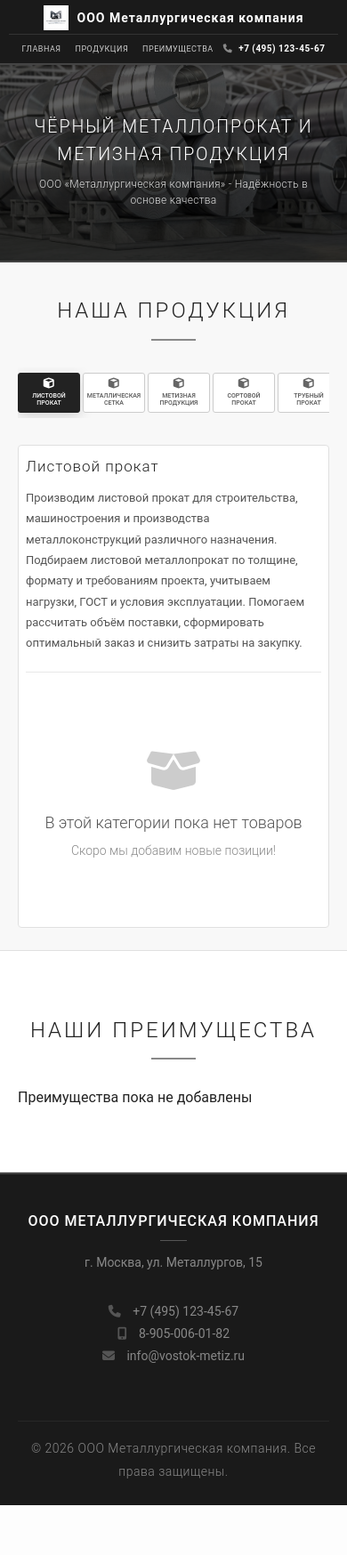
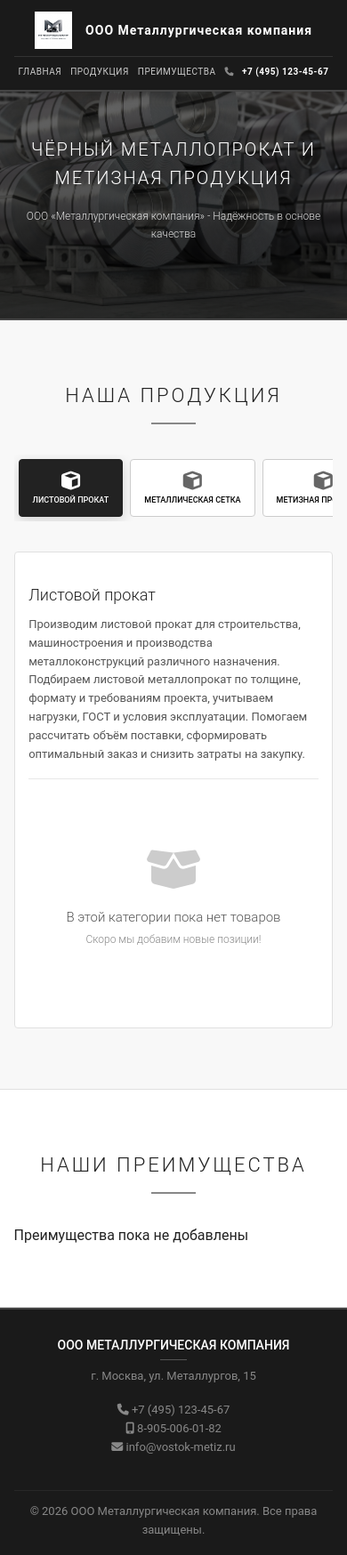
Before and after one commit to BogdanChelnokov/metallcompany, a Django app: page / in a window 390 px wide. Shown: the whole page at 89% size. Before the commit the page ends 1692 px from the top, so only its background shows below. Run offline with Django 5.2, Linux system fonts and the light colour scheme; data comes from the database, SQL or seed files in the repository; data that the repository does not hold is empty.

Commit message:
Update style.css
fix

```diff
--- a/static/css/style.css
+++ b/static/css/style.css
@@ -1,8 +1,7 @@
 /* ============================================
    static/css/style.css
    Строгий черно-белый стиль
-   Адаптивная шапка в одну строку
-   Резиновый hero с автоматическими отступами
+   Минималистичный и глубоко адаптивный код
    ============================================ */
 
 /* ===== ОБЩИЕ НАСТРОЙКИ ===== */
@@ -22,7 +21,7 @@ body {
 .container {
     max-width: 1200px;
     margin: 0 auto;
-    padding: 0 20px;
+    padding: 0 4vw; /* Плавные боковые отступы вместо жестких px */
 }
 
 a {
@@ -34,7 +33,7 @@ a {
 header {
     background: #1a1a1a;
     color: #ffffff;
-    padding: 12px 0;
+    padding: 1.5vh 0; /* Высота шапки зависит от высоты экрана */
     position: fixed;
     width: 100%;
     top: 0;
@@ -45,8 +44,9 @@ header {
 
 header .container {
     display: flex;
-    justify-content: space-between;
+    justify-content: space-between; /* На ПК: логотип слева, навигация справа */
     align-items: center;
+    gap: 15px;
 }
 
 /* ===== ЛОГОТИП ===== */
@@ -54,18 +54,17 @@ header .container {
     display: flex;
     align-items: center;
     gap: 15px;
-    margin-right: 40px;
     flex-shrink: 0;
 }
 
 .logo img {
-    height: 50px;
+    height: clamp(30px, 5vh, 50px); /* Масштабируется от высоты экрана */
     width: auto;
     object-fit: contain;
 }
 
 .company-name {
-    font-size: 28px;
+    font-size: clamp(14px, 2.5vw, 28px);
     font-weight: 700;
     color: #ffffff;
     letter-spacing: 1px;
@@ -76,19 +75,16 @@ header .container {
 nav {
     display: flex;
     align-items: center;
-    gap: 20px;
-    flex-wrap: nowrap;
+    gap: clamp(10px, 2vw, 20px);
 }
 
 nav a {
     color: #cccccc;
-    text-decoration: none;
-    font-size: 13px;
-    font-weight: 400;
-    transition: color 0.3s ease;
+    font-size: clamp(10px, 1.2vw, 13px);
     text-transform: uppercase;
     letter-spacing: 0.5px;
     white-space: nowrap;
+    transition: color 0.3s ease;
 }
 
 nav a:hover {
@@ -98,66 +94,60 @@ nav a:hover {
 .nav-phone {
     color: #ffffff !important;
     font-weight: 600 !important;
-    font-size: 14px !important;
-    padding-left: 20px;
     border-left: 1px solid #555555;
-    white-space: nowrap;
+    padding-left: clamp(10px, 1.5vw, 20px);
 }
 
 .nav-phone i {
-    margin-right: 8px;
+    margin-right: 6px;
     color: #888888;
 }
 
-/* ===== HERO (РЕЗИНОВЫЙ) ===== */
+/* ===== HERO SECTION ===== */
 .hero {
     background:
         linear-gradient(rgba(0, 0, 0, 0.55), rgba(0, 0, 0, 0.75)),
         url('/static/images/factory-bg.jpg') center/cover no-repeat fixed;
     color: #ffffff;
-    padding: 12vh 0 8vh;
-    text-align: center;
-    border-bottom: 2px solid #444444;
-    min-height: 60vh;
+    padding: 15vh 0 10vh;
+    min-height: 65vh;
     display: flex;
     align-items: center;
     justify-content: center;
     flex-direction: column;
+    text-align: center;
+    border-bottom: 2px solid #444444;
 }
 
 .hero h1 {
-    font-size: clamp(28px, 5vw, 44px);
+    font-size: clamp(20px, 5vw, 44px);
     font-weight: 300;
-    margin-bottom: 15px;
+    margin-bottom: 2vh;
     letter-spacing: 2px;
     text-transform: uppercase;
-    color: #ffffff;
 }
 
 .hero p {
-    font-size: clamp(14px, 2.5vw, 18px);
+    font-size: clamp(12px, 2vw, 18px);
     max-width: 750px;
     margin: 0 auto;
     opacity: 0.85;
-    line-height: 1.8;
+    line-height: 1.7;
     font-weight: 300;
-    letter-spacing: 0.3px;
-    padding: 0 20px;
 }
 
 /* ===== ПРОДУКЦИЯ ===== */
 .products-section {
-    padding: 60px 0 50px;
+    padding: 8vh 0;
     background: #f8f8f8;
     border-bottom: 1px solid #e0e0e0;
 }
 
 .section-title {
     text-align: center;
-    font-size: 32px;
+    font-size: clamp(22px, 4vw, 32px);
     font-weight: 300;
-    color: #222222;
-    margin-bottom: 30px;
+    margin-bottom: 4vh;
     letter-spacing: 3px;
     text-transform: uppercase;
 }
@@ -168,46 +158,42 @@ nav a:hover {
     width: 50px;
     height: 2px;
     background: #888888;
-    margin: 12px auto 0;
+    margin: 1.5vh auto 0;
 }
 
-/* ===== КАТЕГОРИИ ===== */
+/* ===== ТАБЫ КАТЕГОРИЙ ===== */
 .category-tabs {
     display: flex;
-    flex-wrap: nowrap;
     justify-content: center;
-    gap: 6px;
-    margin-bottom: 30px;
+    gap: 8px;
+    margin-bottom: 4vh;
     overflow-x: auto;
-    padding: 10px 0;
+    padding: 5px;
     -webkit-overflow-scrolling: touch;
     scrollbar-width: none;
 }
 
 .category-tabs::-webkit-scrollbar {
-    height: 0;
-    background: transparent;
+    display: none;
 }
 
 .category-btn {
     display: flex;
     flex-direction: column;
     align-items: center;
-    gap: 4px;
-    padding: 10px 14px;
+    justify-content: center;
+    gap: 6px;
+    padding: 1.5vh 15px;
     background: #ffffff;
     border: 1.5px solid #cccccc;
     border-radius: 4px;
     cursor: pointer;
-    transition: all 0.3s ease;
-    min-width: 80px;
-    max-width: 110px;
+    min-width: clamp(70px, 10vw, 110px);
     flex-shrink: 0;
     font-family: inherit;
-    font-size: 11px;
-    color: #555555;
+    font-size: clamp(9px, 1vw, 11px);
     text-transform: uppercase;
-    letter-spacing: 0.5px;
+    transition: all 0.3s ease;
 }
 
 .category-btn:hover {
@@ -223,16 +209,12 @@ nav a:hover {
     box-shadow: 0 4px 15px rgba(0, 0, 0, 0.15);
 }
 
-.category-btn.active .category-icon {
-    filter: brightness(100);
-}
-
 .category-icon {
-    width: 28px;
-    height: 28px;
+    width: clamp(18px, 3vh, 28px);
+    height: clamp(18px, 3vh, 28px);
     object-fit: contain;
+    filter: grayscale(100%) brightness(0.4);
     transition: filter 0.3s;
-    filter: grayscale(100%) brightness(0.4);
 }
 
 .category-btn.active .category-icon {
@@ -240,9 +222,8 @@ nav a:hover {
 }
 
 .category-btn i {
-    font-size: 22px;
+    font-size: clamp(14px, 2.5vh, 22px);
     color: #666666;
-    transition: color 0.3s;
 }
 
 .category-btn.active i {
@@ -251,7 +232,6 @@ nav a:hover {
 
 .category-btn span {
     font-weight: 500;
-    font-size: 10px;
     line-height: 1.2;
     text-align: center;
 }
@@ -260,79 +240,46 @@ nav a:hover {
 .category-content {
     background: #ffffff;
     border-radius: 4px;
-    padding: 25px 20px;
+    padding: 4vh 4vw;
     border: 1px solid #e0e0e0;
-    min-height: 300px;
-    transition: opacity 0.3s ease;
-}
-
-.category-content-inner {
-    animation: fadeInContent 0.4s ease;
-}
-
-@keyframes fadeInContent {
-    from {
-        opacity: 0;
-        transform: translateY(10px);
-    }
-    to {
-        opacity: 1;
-        transform: translateY(0);
-    }
-}
-
-.loading-spinner {
-    display: flex;
-    flex-direction: column;
-    align-items: center;
-    justify-content: center;
-    min-height: 200px;
-    color: #888888;
-    font-size: 16px;
-    font-weight: 300;
-}
-
-.loading-spinner i {
-    font-size: 36px;
-    margin-bottom: 15px;
-    color: #666666;
+    min-height: 40vh;
 }
 
 .category-description {
-    margin-bottom: 25px;
-    padding-bottom: 20px;
+    margin-bottom: 3vh;
+    padding-bottom: 2vh;
     border-bottom: 1px solid #e8e8e8;
 }
 
 .category-description h3 {
-    font-size: 26px;
+    font-size: clamp(18px, 3vw, 26px);
     font-weight: 300;
-    color: #222222;
-    margin-bottom: 10px;
-    letter-spacing: 1px;
+    margin-bottom: 1vh;
 }
 
 .category-description p {
-    font-size: 15px;
+    font-size: clamp(13px, 1.5vw, 15px);
     color: #555555;
-    line-height: 1.8;
 }
 
-/* ===== ТОВАРЫ ===== */
+/* ===== СЕТКА ТОВАРОВ ===== */
 .products-grid {
     display: grid;
-    grid-template-columns: repeat(auto-fill, minmax(220px, 1fr));
+    grid-template-columns: repeat(auto-fill, minmax(clamp(140px, 18vw, 220px), 1fr));
     gap: 20px;
 }
 
 .product-card {
     background: #f8f8f8;
     border-radius: 4px;
-    padding: 18px 14px;
+    padding: 2vh 15px;
     text-align: center;
-    cursor: pointer;
+    border: 1px solid #e8e8e8;
+    display: flex;
+    flex-direction: column;
+    justify-content: space-between;
+    height: 100%;
     transition: all 0.3s ease;
-    border: 1px solid #e8e8e8;
 }
 
 .product-card:hover {
@@ -343,169 +290,142 @@ nav a:hover {
 
 .product-card .product-image {
     width: 100%;
-    height: 150px;
+    height: 18vh;
+    min-height: 100px;
     object-fit: contain;
-    border-radius: 4px;
-    margin-bottom: 12px;
     background: #ffffff;
     padding: 5px;
     filter: grayscale(100%);
     transition: filter 0.3s;
+    margin-bottom: 1.5vh;
 }
 
 .product-card:hover .product-image {
     filter: grayscale(0%);
 }
 
-.product-image-placeholder {
-    width: 100%;
-    height: 150px;
-    background: #eeeeee;
-    display: flex;
-    align-items: center;
-    justify-content: center;
-    border-radius: 4px;
-    font-size: 40px;
-    color: #aaaaaa;
-    margin-bottom: 12px;
-}
-
 .product-card h4 {
-    font-size: 15px;
+    font-size: clamp(12px, 1.5vw, 15px);
     font-weight: 500;
-    color: #222222;
-    margin-bottom: 8px;
-    min-height: 38px;
+    margin-bottom: 1vh;
+    display: -webkit-box;
+    -webkit-line-clamp: 2;
+    -webkit-box-orient: vertical;
+    overflow: hidden;
 }
 
 .product-card .product-spec {
-    font-size: 12px;
+    font-size: clamp(10px, 1.2vw, 12px);
     color: #777777;
-    margin: 2px 0;
+    margin-bottom: 1.5vh;
 }
 
 .product-card .btn-sm {
-    padding: 10px 24px;
-    font-size: 14px;
+    width: 100%;
+    padding: 1.2vh 15px;
+    font-size: clamp(11px, 1.3vw, 14px);
     background: #222222;
     color: #ffffff;
     border: none;
     border-radius: 4px;
     cursor: pointer;
+    text-transform: uppercase;
+    font-weight: 500;
     transition: all 0.3s ease;
-    display: inline-block;
-    text-transform: uppercase;
-    letter-spacing: 0.8px;
-    font-weight: 500;
 }
 
 .product-card .btn-sm:hover {
     background: #444444;
-    transform: translateY(-2px);
-    box-shadow: 0 4px 15px rgba(0, 0, 0, 0.15);
 }
 
 /* ===== ПУСТОЕ СООБЩЕНИЕ ===== */
 .empty-message {
     text-align: center;
-    padding: 60px 20px;
+    padding: 6vh 20px;
 }
 
 .empty-message i {
-    font-size: 50px;
+    font-size: clamp(35px, 6vh, 50px);
     color: #cccccc;
-    margin-bottom: 20px;
+    margin-bottom: 2vh;
 }
 
 .empty-message p {
-    font-size: 18px;
+    font-size: clamp(15px, 2.2vw, 18px);
     color: #555555;
-    margin-bottom: 5px;
+    margin-bottom: 0.5vh;
     font-weight: 300;
 }
 
 .empty-message .sub-text {
-    font-size: 14px;
+    font-size: clamp(12px, 1.5vw, 14px);
     color: #888888;
 }
 
 /* ===== ПРЕИМУЩЕСТВА ===== */
 .advantages-section {
     background: #ffffff;
-    padding: 70px 0;
+    padding: 8vh 0;
     border-bottom: 1px solid #e0e0e0;
 }
 
 .advantages-grid {
     display: grid;
-    grid-template-columns: repeat(auto-fit, minmax(260px, 1fr));
+    grid-template-columns: repeat(auto-fit, minmax(240px, 1fr));
     gap: 25px;
-    margin-top: 20px;
 }
 
 .advantage-item {
     text-align: center;
-    padding: 25px 20px;
+    padding: 3vh 20px;
     border-radius: 4px;
     border: 1px solid #e8e8e8;
+    background: #fafafa;
     transition: all 0.3s ease;
-    background: #fafafa;
 }
 
 .advantage-item:hover {
     transform: translateY(-4px);
-    box-shadow: 0 8px 25px rgba(0, 0, 0, 0.06);
     border-color: #888888;
 }
 
 .advantage-icon {
-    width: 50px;
-    height: 50px;
+    width: clamp(35px, 5vh, 50px);
+    height: clamp(35px, 5vh, 50px);
     object-fit: contain;
-    margin-bottom: 15px;
+    margin-bottom: 2vh;
     filter: grayscale(100%) brightness(0.3);
 }
 
-.advantage-item i {
-    font-size: 36px;
-    color: #555555;
-    margin-bottom: 15px;
-}
-
 .advantage-item h3 {
-    font-size: 17px;
+    font-size: clamp(14px, 1.8vw, 17px);
     font-weight: 500;
-    color: #222222;
-    margin-bottom: 10px;
-    letter-spacing: 0.5px;
+    margin-bottom: 1vh;
 }
 
 .advantage-item p {
     color: #777777;
-    font-size: 14px;
-    line-height: 1.7;
+    font-size: clamp(12px, 1.4vw, 14px);
 }
 
-/* ===== ПОДВАЛ ===== */
+/* ===== КОМПАКТНЫЙ ПОДВАЛ ===== */
 footer {
     background: #1a1a1a;
     color: #ffffff;
-    padding: 40px 0 25px;
+    padding: 3.5vh 0 2vh; /* Уменьшены отступы сверху/снизу */
     border-top: 2px solid #444444;
 }
 
 .footer-grid {
     display: grid;
     grid-template-columns: repeat(auto-fit, minmax(200px, 1fr));
-    gap: 30px;
+    gap: 2.5vh; /* Уменьшено расстояние между блоками подвала */
 }
 
 .footer-grid h3 {
-    font-size: 16px;
+    font-size: 14px;
     font-weight: 500;
-    margin-bottom: 12px;
-    color: #ffffff;
-    letter-spacing: 1px;
+    margin-bottom: 1vh;
     text-transform: uppercase;
 }
 
@@ -515,341 +435,114 @@ footer {
     width: 30px;
     height: 1px;
     background: #555555;
-    margin-top: 8px;
+    margin-top: 0.5vh;
 }
 
-.footer-grid p {
+.footer-grid p, .footer-grid a {
     color: #888888;
-    font-size: 14px;
-    line-height: 1.8;
-}
-
-.footer-grid a {
-    color: #aaaaaa;
-    text-decoration: none;
-    transition: color 0.3s ease;
+    font-size: 13px;
 }
 
 .footer-grid a:hover {
     color: #ffffff;
 }
 
-.footer-grid i {
-    margin-right: 10px;
-    color: #555555;
-}
-
 .footer-copy {
-    margin-top: 30px;
-    padding-top: 18px;
+    margin-top: 2.5vh;
+    padding-top: 1.5vh;
     border-top: 1px solid rgba(255, 255, 255, 0.06);
     text-align: center;
     color: #666666;
-    font-size: 13px;
-    font-weight: 300;
-    letter-spacing: 0.5px;
+    font-size: 12px;
 }
 
-/* ===== КНОПКИ ===== */
+/* ===== ОБЩИЕ КНОПКИ ===== */
 .btn {
     display: inline-block;
     background: #222222;
     color: #ffffff;
-    padding: 12px 32px;
+    padding: 1.5vh 32px;
     border-radius: 4px;
-    text-decoration: none;
-    font-weight: 400;
+    text-transform: uppercase;
     transition: all 0.3s ease;
-    border: none;
-    cursor: pointer;
-    font-size: 15px;
-    letter-spacing: 1px;
-    text-transform: uppercase;
 }
 
 .btn:hover {
     background: #444444;
     transform: translateY(-2px);
-    box-shadow: 0 4px 15px rgba(0, 0, 0, 0.15);
-}
-
-.btn-secondary {
-    background: #555555;
-}
-
-.btn-secondary:hover {
-    background: #777777;
 }
 
 /* ============================================
-   АДАПТИВНОСТЬ
+   МЕДИА-ЗАПРОСЫ
    ============================================ */
 
-@media (max-width: 1024px) {
-    .category-btn {
-        padding: 8px 10px;
-        min-width: 70px;
-        max-width: 95px;
-        font-size: 10px;
+@media (max-width: 768px) {
+    header .container {
+        flex-direction: column;
+        gap: 1vh;
     }
-    .category-icon {
-        width: 24px;
-        height: 24px;
+
+    .logo {
+        margin-right: 0;
     }
-    .category-btn i {
-        font-size: 18px;
+
+    nav {
+        width: 100%;
+        justify-content: center;
+        padding-top: 1vh;
+        border-top: 1px solid #333333;
+        flex-wrap: wrap;
     }
-    .category-btn span {
-        font-size: 9px;
+
+    .nav-phone {
+        border-left: none;
+        padding-left: 0;
     }
-    .hero h1 {
-        font-size: clamp(26px, 4.5vw, 34px);
+
+    /* Адаптированный Hero под центрирование текстов паддингами */
+    .hero {
+        background-attachment: scroll !important; /* Отключает параллакс на iOS во избежание багов */
+        min-height: auto;
+
+        /* Разные отступы: Сверху больше (компенсируем шапку), снизу меньше. Текст встает оптически ровно по центру */
+        padding-top: 16vh;
+        padding-bottom: 8vh;
     }
-    .hero p {
-        font-size: clamp(13px, 2.2vw, 16px);
-    }
-    .products-grid {
-        grid-template-columns: repeat(auto-fill, minmax(190px, 1fr));
-        gap: 16px;
-    }
-}
 
-@media (max-width: 768px) {
-    header {
-        padding: 8px 0;
-    }
-    header .container {
-        flex-wrap: wrap;
-        padding: 0 10px;
-        gap: 4px;
-        flex-direction: column;
-        align-items: center;
-    }
-    .logo {
-        gap: 10px;
-        margin-right: 0;
-        justify-content: center;
-        width: 100%;
-    }
-    .logo img {
-        height: 32px;
-    }
-    .company-name {
-        font-size: 16px;
-        text-align: center;
-        white-space: nowrap;
-    }
-    nav {
-        gap: 6px;
-        flex-wrap: wrap;
-        justify-content: center;
-        width: 100%;
-        padding-top: 6px;
-        border-top: 1px solid #333;
-    }
-    nav a {
-        font-size: 10px;
-        padding: 4px 6px;
-        white-space: nowrap;
-    }
-    .nav-phone {
-        font-size: 11px !important;
-        padding-left: 0 !important;
-        border-left: none !important;
-        white-space: nowrap;
-    }
-    .nav-phone i {
-        font-size: 10px;
-        margin-right: 4px;
-    }
-    .hero {
-        padding: 14vh 0 8vh !important;
-        min-height: 40vh !important;
-        background-attachment: scroll !important;
-    }
-    .hero h1 {
-        font-size: clamp(22px, 4vw, 28px);
-    }
-    .hero p {
-        font-size: clamp(13px, 2.2vw, 15px);
-        padding: 0 15px;
-    }
-    .section-title {
-        font-size: 24px;
-    }
     .category-tabs {
-        gap: 4px;
-        padding: 6px 0;
         justify-content: flex-start;
     }
-    .category-btn {
-        padding: 6px 8px;
-        min-width: 60px;
-        max-width: 80px;
-        border-width: 1px;
-        border-radius: 3px;
-    }
-    .category-icon {
-        width: 20px;
-        height: 20px;
-    }
-    .category-btn i {
-        font-size: 15px;
-    }
-    .category-btn span {
-        font-size: 8px;
-    }
-    .products-section {
-        padding: 35px 0 25px;
-    }
-    .category-content {
-        padding: 15px 12px;
-        min-height: 180px;
-    }
-    .category-description h3 {
-        font-size: 20px;
-    }
-    .category-description p {
-        font-size: 13px;
-    }
-    .products-grid {
-        grid-template-columns: repeat(auto-fill, minmax(150px, 1fr));
-        gap: 12px;
-    }
-    .product-card {
-        padding: 12px 10px;
-    }
-    .product-card .product-image {
-        height: 100px;
-    }
-    .product-card h4 {
-        font-size: 13px;
-        min-height: 32px;
-    }
-    .product-card .product-spec {
-        font-size: 11px;
-    }
-    .product-card .btn-sm {
-        font-size: 12px;
-        padding: 8px 18px;
-    }
-    .advantages-grid {
-        grid-template-columns: 1fr 1fr;
-        gap: 12px;
-    }
-    .advantage-item {
-        padding: 15px 12px;
-    }
-    .advantage-item h3 {
-        font-size: 14px;
-    }
+
+    /* Компактный подвал для мобильных */
     .footer-grid {
         grid-template-columns: 1fr;
         text-align: center;
+        gap: 2vh;
     }
+
     .footer-grid h3::after {
-        margin: 8px auto 0;
+        margin: 0.5vh auto 0;
     }
 }
 
 @media (max-width: 480px) {
-    header {
-        padding: 6px 0;
-    }
-    .logo img {
-        height: 28px;
-    }
-    .company-name {
-        font-size: 14px;
-    }
-    nav a {
-        font-size: 9px;
-        padding: 2px 5px;
-    }
-    .nav-phone {
-        font-size: 10px !important;
-    }
-    .hero {
-        padding: 14vh 0 6vh !important;
-        min-height: 35vh !important;
-    }
-    .hero h1 {
-        font-size: clamp(18px, 5vw, 22px);
-        margin-bottom: 8px;
-    }
-    .hero p {
-        font-size: clamp(12px, 3vw, 14px);
-        padding: 0 12px;
-        line-height: 1.5;
-    }
-    .category-tabs {
-        gap: 3px;
-    }
-    .category-btn {
-        padding: 5px 6px;
-        min-width: 50px;
-        max-width: 70px;
-    }
-    .category-icon {
-        width: 16px;
-        height: 16px;
-    }
-    .category-btn i {
-        font-size: 12px;
-    }
-    .category-btn span {
-        font-size: 7px;
-        letter-spacing: 0;
-    }
     .products-grid {
         grid-template-columns: 1fr 1fr;
         gap: 10px;
     }
-    .product-card {
-        padding: 10px 8px;
-    }
-    .product-card .product-image {
-        height: 80px;
-    }
-    .product-card h4 {
-        font-size: 11px;
-        min-height: 28px;
-    }
-    .product-card .product-spec {
-        font-size: 10px;
-    }
-    .product-card .btn-sm {
-        font-size: 10px;
-        padding: 6px 14px;
-    }
-    .advantages-grid {
-        grid-template-columns: 1fr;
-    }
-    .category-content {
-        padding: 10px 8px;
-    }
-    .category-description h3 {
-        font-size: 17px;
+
+    .hero {
+        padding-top: 18vh;
+        padding-bottom: 10vh;
     }
 }
 
 /* ===== АНИМАЦИИ ===== */
-@keyframes fadeIn {
-    from {
-        opacity: 0;
-    }
-    to {
-        opacity: 1;
-    }
+.category-content-inner {
+    animation: fadeInContent 0.4s ease;
 }
 
-@keyframes slideDown {
-    from {
-        transform: translateY(-15px);
-        opacity: 0;
-    }
-    to {
-        transform: translateY(0);
-        opacity: 1;
-    }
+@keyframes fadeInContent {
+    from { opacity: 0; transform: translateY(10px); }
+    to { opacity: 1; transform: translateY(0); }
 }
```
